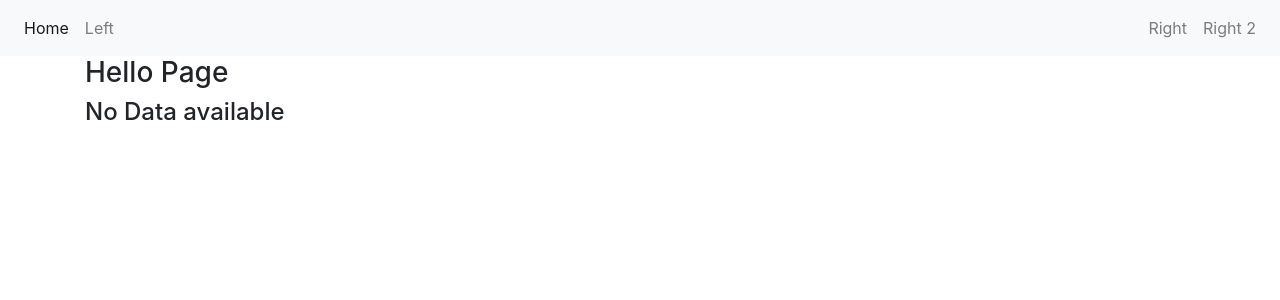
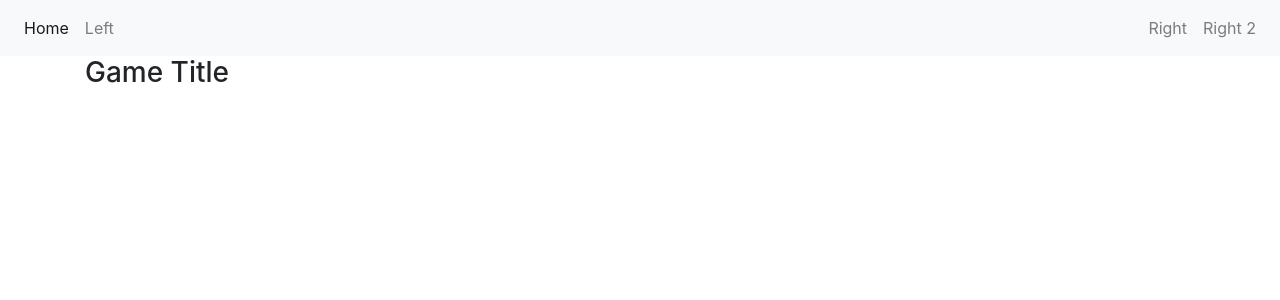
Before and after one commit to phogtr/MGL, a React (Create React App) app in the folder client/: page /game/1/1 in a window 1280 px wide. Shown: the top 300 px of the page. Built offline with nearby package versions, Linux system fonts and the light colour scheme; no server answers.

Commit message:
rename Home -> Items & route to a game

```diff
--- a/client/src/App.js
+++ b/client/src/App.js
@@ -2,7 +2,7 @@ import React, { useState } from "react";
 import ApolloClient from "apollo-boost";
 import { ApolloProvider } from "react-apollo";
 import { BrowserRouter as Router, Route, Switch } from "react-router-dom";
-import { Home, Navbar } from "./components";
+import { ItemsList, Navbar, TheGame } from "./components";
 import "./App.css";
 
 const client = new ApolloClient({
@@ -19,8 +19,15 @@ const App = () => {
         <Navbar />
         <div className="container">
           <Switch>
-            <Home num={page} setPage={setPage} pageArray={pageArray} />
-            <Route exact path={`/${page}`} component={Home} />
+            <ItemsList
+              exact
+              path={`/games/${page}`}
+              num={page}
+              setPage={setPage}
+              pageArray={pageArray}
+            />
+            {/* <Route exact path={`/${page}`} component={Home} /> */}
+            <Route exact path={`/game/:id/:name`} component={TheGame} />
           </Switch>
         </div>
       </Router>
--- a/client/src/components/Home/HomeItem.jsx
+++ b/client/src/components/Items/EachItem.jsx
@@ -1,12 +1,13 @@
 import React from "react";
+import { Link } from "react-router-dom";
 import Pagination from "../Pagination";
-import "./Home.css";
+import "./Items.css";
 
-const HomeItem = ({ data, page, setPage, pageArray }) => {
+const EachItem = ({ data, page, setPage, pageArray }) => {
   return (
     <div className="items-list">
       {data.page.results.map((game) => (
-        <a href="#" key={game.id} className="items-block">
+        <Link to={`/game/${game.id}/${game.name}`} key={game.id} className="items-block">
           <div>
             <img src={game.background_image} alt={`${game.name}`} className="content-img" />
           </div>
@@ -17,11 +18,11 @@ const HomeItem = ({ data, page, setPage, pageArray }) => {
           <div className="item-score">
             <span className="item-rating">{game.rating}</span>
           </div>
-        </a>
+        </Link>
       ))}
       <Pagination page={page} setPage={setPage} pageArray={pageArray} />
     </div>
   );
 };
 
-export default HomeItem;
+export default EachItem;
--- a/client/src/components/Home/Home.jsx
+++ b/client/src/components/Items/ItemsList.jsx
@@ -1,7 +1,7 @@
 import React from "react";
 import gql from "graphql-tag";
 import { Query } from "react-apollo";
-import HomeItem from "./HomeItem";
+import EachItem from "./EachItem";
 
 const PAGE_QUERY = gql`
   query PageQuery($num: Int!) {
@@ -17,7 +17,7 @@ const PAGE_QUERY = gql`
   }
 `;
 
-const Home = ({ num, setPage, pageArray }) => {
+const ItemsList = ({ num, setPage, pageArray }) => {
   return (
     <>
       <h3>Hello Page</h3>
@@ -28,7 +28,7 @@ const Home = ({ num, setPage, pageArray }) => {
             console.log(error);
             return <h4>No Data available</h4>;
           } else {
-            return <HomeItem data={data} page={num} setPage={setPage} pageArray={pageArray} />;
+            return <EachItem data={data} page={num} setPage={setPage} pageArray={pageArray} />;
           }
         }}
       </Query>
@@ -36,4 +36,4 @@ const Home = ({ num, setPage, pageArray }) => {
   );
 };
 
-export default Home;
+export default ItemsList;
--- a/client/src/components/Pagination.jsx
+++ b/client/src/components/Pagination.jsx
@@ -37,7 +37,7 @@ const Pagination = ({ page, setPage, pageArray }) => {
             "page-item": page > 1,
           })}
         >
-          <Link onClick={() => onPage(-2)} to={`/${page - 1}`} className="page-link">
+          <Link onClick={() => onPage(-2)} to={`/games/${page - 1}`} className="page-link">
             Previous
           </Link>
         </li>
@@ -49,14 +49,14 @@ const Pagination = ({ page, setPage, pageArray }) => {
               "page-item": p !== page,
             })}
           >
-            <Link onClick={() => onPage(p)} to={`/${p}`} className="page-link">
+            <Link onClick={() => onPage(p)} to={`/games/${p}`} className="page-link">
               {p}
               <span className="sr-only"></span>
             </Link>
           </li>
         ))}
         <li className="page-item">
-          <Link onClick={() => onPage(-1)} to={`/${page + 1}`} className="page-link">
+          <Link onClick={() => onPage(-1)} to={`/games/${page + 1}`} className="page-link">
             Next
           </Link>
         </li>
--- /dev/null
+++ b/client/src/components/TheGame.jsx
@@ -0,0 +1,30 @@
+import React from "react";
+import gql from "graphql-tag";
+import { Query } from "react-apollo";
+
+const THEGAME_QUERY = gql`
+  query TheGameQuery($name: String!) {
+    game(name: $name) {
+      name
+      released
+      background_image
+      rating
+      reviews_count
+      updated
+      developers {
+        name
+      }
+    }
+  }
+`;
+
+const TheGame = (props) => {
+  console.log(props.match.params);
+  return (
+    <div>
+      <h3>Game Title</h3>
+    </div>
+  );
+};
+
+export default TheGame;
--- a/client/src/components/index.js
+++ b/client/src/components/index.js
@@ -1,2 +1,3 @@
 export { default as Navbar } from "./Navbar";
-export { default as Home } from "./Home/Home";
+export { default as TheGame } from "./TheGame";
+export { default as ItemsList } from "./Items/ItemsList";
```
Also changed, not shown: client/src/components/Items/Items.css (renamed from client/src/components/Home/Home.css).
